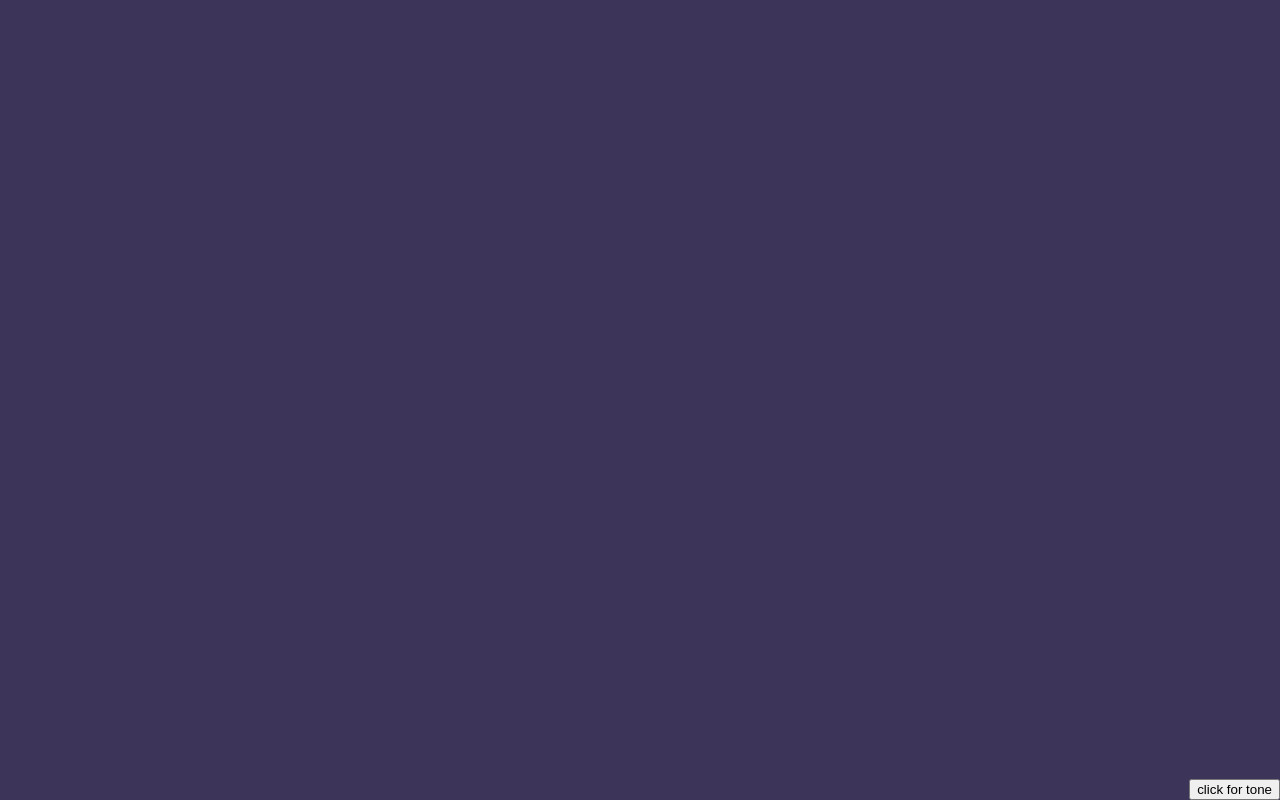
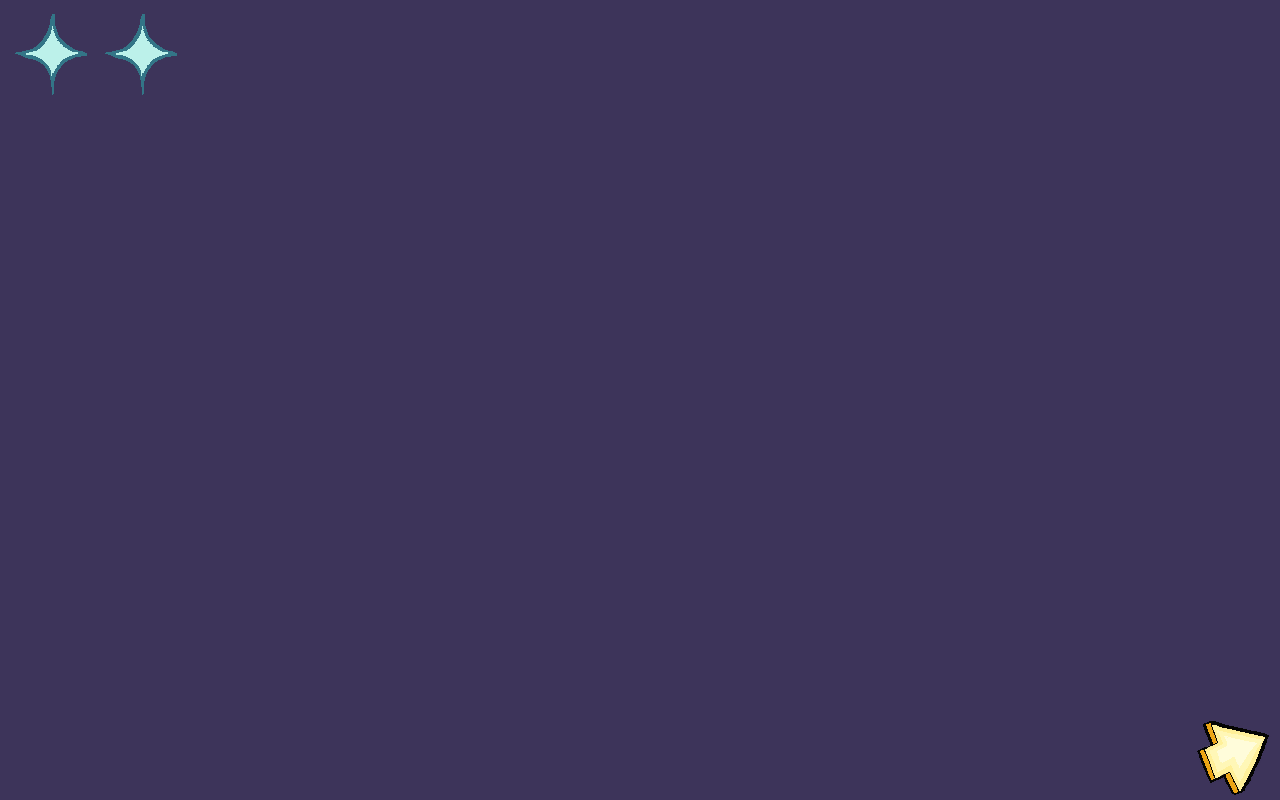
Before and after one commit to Beckaseifert/cat-necromancy, a plain HTML site: page index.html in a window 1280 px wide. Drawn offline with Linux system fonts and the light colour scheme.

Commit message:
chat gpt uodate

```diff
--- a/index.html
+++ b/index.html
@@ -1,16 +1,24 @@
 <style>
   body {
     	background-color: rgb(61, 52, 90);
+
   }
   .rbutton{
     position: absolute;
     right: 0;
     bottom: 0;
-
+    margin: 0;
+    padding: 0;
+    border: none;
   }
 
 </style>
-<button class="rbutton">click for tone</button>
+
+<img id="image1" src="https://github.com/Beckaseifert/cat-necromancy/blob/main/unnamed.png?raw=true" />
+
+<button class="rbutton">
+	<img src="https://github.com/Beckaseifert/cat-necromancy/blob/main/unnamed.gif?raw=true"/>
+</button>
 
 
 
@@ -29,4 +37,33 @@
   button.addEventListener('click', playTone)
 
 
+
+
+
+
+  let image = document.getElementById('image1')
+
+let images = []
+for (let i = 0; i < 10; i++) {
+  let copy = image.cloneNode(true)
+  copy.style.position = 'absolute'
+  copy.style.top = '${e.x}px'
+  copy.style.left = '${e.y}px'
+  document.body.appendChild(copy)
+  images.push(copy)
+}
+
+
+document.addEventListener('mousemove', function(event) {
+  let mouseX = event.clientX
+  let mouseY = event.clientY
+  for (let i = 0; i < images.length; i++) {
+    images[i].style.top = mouseY + 'px'
+    images[i].style.left = mouseX + 'px'
+    mouseX += 10;
+  }
+});
+
+
+
 </script>
```
